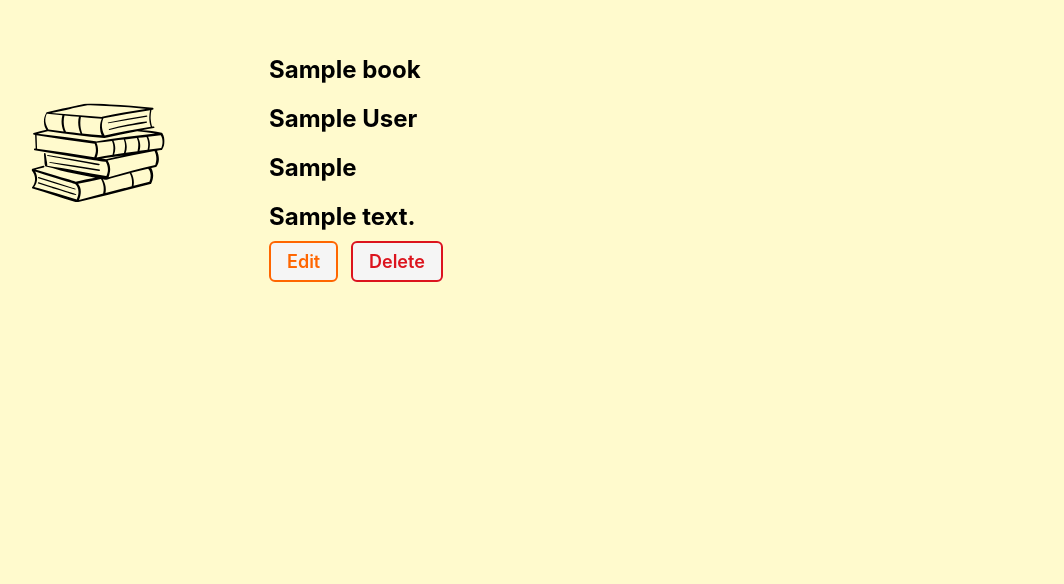
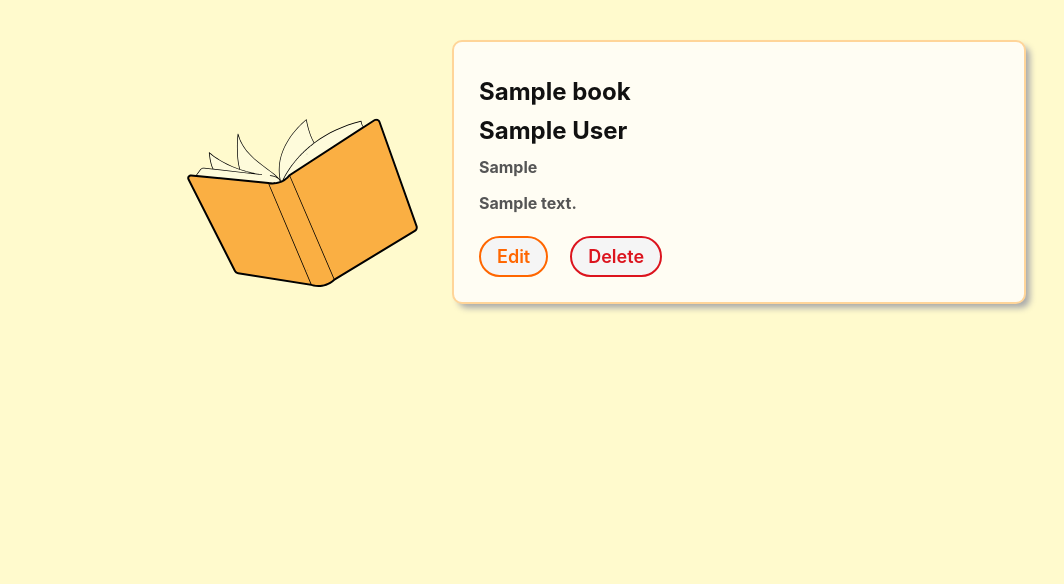
Before and after one commit to mcohenfuentes/django-crud-app-book-collector, a Django app: page /books/1/ in a window 1280 px wide. Shown: the part 67-651 px from the top of the page, without its empty margins (36-1100 px from the left). Run offline with Django 5.2, Linux system fonts and the light colour scheme; a user stored in the database is signed in; tables that the repository leaves empty hold one stand-in row (values such as "Sample post").

Commit message:
added more css styling

```diff
--- a/main_app/static/css/base.css
+++ b/main_app/static/css/base.css
@@ -1,8 +1,6 @@
-/* /* /* /* html {
-    box-sizing: border-box;
-  }
 
-  /* The Universal Selector */
+
+  The Universal Selector
   *, /* All elements*/
   *::before, /* All ::before pseudo-elements */
   *::after {
--- a/main_app/static/css/books/book-detail.css
+++ b/main_app/static/css/books/book-detail.css
@@ -1,219 +1,82 @@
-.cat-container {
-    padding: 35px 30px;
+.book-container {
   display: flex;
   flex-direction: column;
   align-items: center;
-    justify-content: center;
+  gap: 2rem;
+  padding: 4rem 2rem;
 }
 
-  .cat-img {
-    width: 75%;
-    max-width: 350px;
+@media screen and (min-width: 768px) {
+  .book-container {
+    flex-direction: row;
+    justify-content: center;
+    align-items: flex-start;
+  }
 }
 
-  .usr-img {
+.book-img {
+  width: 100%;
+  max-width: 250px;
+}
+
+.book-img img {
   width: 100%;
   border-radius: var(--card-border-radius);
 }
 
-  .cat-details {
-    width: 98%;
+.book-details {
+  background: #fffdf3;
+  padding: 2.5rem;
+  border-radius: 10px;
+  border: 2px solid var(--nav-bg);
+  box-shadow: var(--card-box-shadow);
+  max-width: 520px;
+  width: 100%;
+  font-size: var(--font-reg);
 }
 
-  .cat-actions {
-    margin-top: 20px;
+.book-details h2 {
+  font-size: var(--font-xl);
+  margin: 1rem 0 0.5rem;
+  color: #333;
 }
 
-  .feedings-toy-container {
-    display: flex;
-    flex-direction: column;
-    padding-bottom: 20px;
-    align-items: center;
+.book-details h2:first-of-type,
+.book-details h2:nth-of-type(2) {
+  font-size: var(--font-xl);
+  font-weight: bold;
+  color: #111;
 }
 
-  .subsection-title {
-    display: flex;
-    align-items: center;
-    margin-bottom: 12px;
+/* Genre and description – smaller and softer */
+.book-details h2:nth-of-type(3),
+.book-details h2:nth-of-type(4) {
+  font-size: var(--font-reg);
+  color: #555;
+  font-weight: bold;
+  line-height: 1.6;
 }
 
-  .subsection-content {
-    margin: 0 8px;
-  }
-
-  .toy-container {
+.book-actions {
+  margin-top: 2rem;
   display: flex;
-    align-items: center;
+  gap: 1.2rem;
   flex-wrap: wrap;
 }
 
-  .color-block {
-    opacity: 0.8;
-    height: 25px;
-    width: 25px;
-    margin-right: 10px;
-  }
-
-  .unfed,
-  .fed,
-  .no-toys,
-  .all-toys {
-    margin: 0;
-    font-weight: bold;
-  }
-
-  .unfed,
-  .no-toys {
-    color: var(--danger);
-  }
-
-  .fed,
-  .all-toys {
-    color: var(--submit);
-  }
-
-  .cat-details h1 {
-    font-size: var(--font-xxl);
-    margin: 15px 0 3px;
-  }
-
-  .cat-details h2 {
-    font-size: var(--font-xl);
-    margin: 0 0 10px;
-    margin-top: 0;
-    margin-bottom: 10px;
-  }
-
-  .cat-details h3 {
-    margin: 20px 0 10px;
+.book-actions .btn {
+  padding: 0.8rem 1.6rem;
+  border-radius: 25px;
   font-size: var(--font-l);
 }
 
-  .cat-details p {
-    font-size: var(--font-reg);
-    margin: 5px 0;
+@media screen and (max-width: 480px) {
+  .book-details {
+    padding: 1.5rem;
   }
 
-  .feedings-toy-container > section {
-    width: 80%;
-    min-width: 360px;
-    border: var(--borders);
-    border-radius: var(--card-border-radius);
-    padding: 10px;
-    box-shadow: var(--card-box-shadow);
-    display: flex;
+  .book-actions {
     flex-direction: column;
-    justify-content: center;
-    margin-bottom: 20px;
-  }
-
-  .subsection-title img {
-    height: 42px;
-    margin-left: 8px;
-  }
-
-  .subsection-title img:first-of-type {
-    margin-left: 16px;
-  }
-
-  .feedings h2,
-  .toys h2 {
-    font-size: 3.2rem;
-    margin: 0;
-  }
-
-  .feedings h3,
-  .toys h3 {
-    font-size: var(--font-xl);
-    margin: 10px 0;
-  }
-
-  .subsection-content p,
-  .subsection-content input,
-  .subsection-content select {
-    font-size: var(--font-l);
-  }
-
-  .subsection-content input,
-  .subsection-content select {
-    margin-left: 5px;
-    padding: 3px;
-  }
-
-  .feedings table {
-    width: calc(100% - 16px);
-    text-align: left;
-    border-collapse: collapse;
-    margin: 0 8px;
-  }
-
-  .feedings td {
-    padding: 8px 5px;
-    font-size: var(--font-reg);
-  }
-
-  .feedings th {
-    font-size: var(--font-l);
-    padding: 5px 5px 0;
-    border-bottom: rgb(36, 116, 248) solid 2px;
-  }
-
-  .feedings tr:nth-child(even) {
-    background-color: #f3f3fd;
-  }
-
-  .toy-container p {
-    margin: 12px 0;
-  }
-
-  .toy-container a {
-    text-decoration: none;
-    color: #111;
-  }
-
-  .toy-container .btn {
-    padding: 3px 10px;
-    margin-left: 10px;
-  }
-
-  #file-input {
-    overflow: hidden;
-    position: absolute;
-    width: 0.1px;
-    height: 0.1px;
-  }
-
-  #file-name {
-    margin-bottom: 10px;
-  }
-
-  @media only screen and (min-width: 768px) {
-    .cat-container {
-      padding: 35px 30px;
-      flex-direction: row;
-      align-items: center;
-      justify-content: start;
-    }
-
-    .cat-img {
-      width: 25%;
-      max-width: 250px;
-      margin-right: 25px;
-    }
-
-    .feedings-toy-container {
-      flex-direction: row;
-      justify-content: space-around;
     align-items: flex-start;
   }
-
-    .feedings-toy-container > section {
-      width: 45%;
 }
-  }
-
-  @media only screen and (min-width: 1024px) {
-    .feedings-toy-container {
-      padding: 0 40px;
-    }
-  }
--- a/main_app/templates/about.html
+++ b/main_app/templates/about.html
@@ -1,5 +1,6 @@
 {% extends 'base.html' %}
 {% block content %}
+<div class="about-container">
 <h1>About the Book Collector</h1>
 <hr />
 <p class="page-content">
--- a/main_app/templates/books/detail.html
+++ b/main_app/templates/books/detail.html
@@ -4,11 +4,11 @@
 <link rel="stylesheet" href="{% static 'css/books/book-detail.css' %}" />
 {% endblock %}
 {% block content %}
-<section class="cat-container">
-  <div class="cat-img">
-    <img src="{% static 'images/books.svg' %}" alt="books" />
+<section class="book-container">
+  <div class="book-img">
+    <img src="{% static 'images/book2.svg' %}" alt="books" />
   </div>
-  <div class="mountain-details">
+  <div class="book-details">
     <h2 class="card-title">{{ book.title }}</h2>
       <h2 class="card-title">{{ book.author }}</h2>
       <h2 class="card-title">{{ book.genre }}</h2>
--- a/main_app/templates/main_app/book_form.html
+++ b/main_app/templates/main_app/book_form.html
@@ -11,7 +11,7 @@
     {% else %}
   <h1>Add a Book</h1>
   {% endif %}
-  <img src="{% static 'images/books.svg' %}" alt="books" />
+  <img src="{% static 'images/book3.svg' %}" alt="books" />
 </div>
 
 <form action="" method="post" class="form-container">
```
Also changed, not shown: other parts of main_app/static/css/base.css (+30 -0 lines), main_app/static/css/books/book-home.css (+19 -2 lines), main_app/static/css/form.css (+43 -15 lines), main_app/templates/books/index.html (+2 -9 lines), main_app/templates/home.html (+9 -5 lines), main_app/static/Images/book1.svg (added), main_app/static/Images/book2.svg (added), main_app/static/Images/book3.svg (added). Lines whose indentation alone changed are shown as unchanged.
